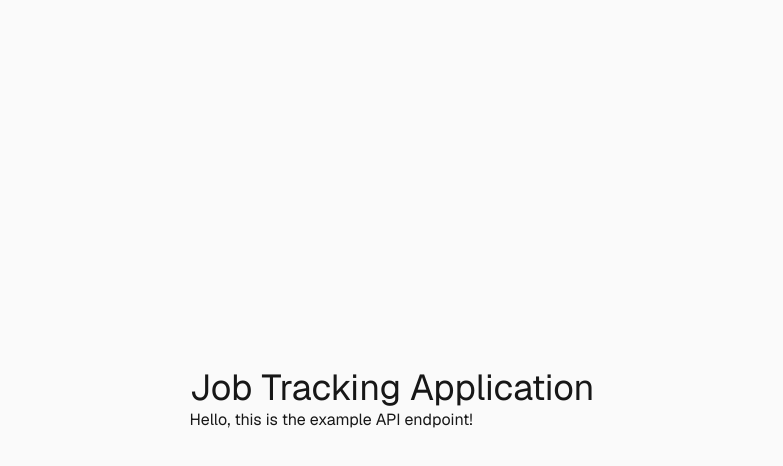
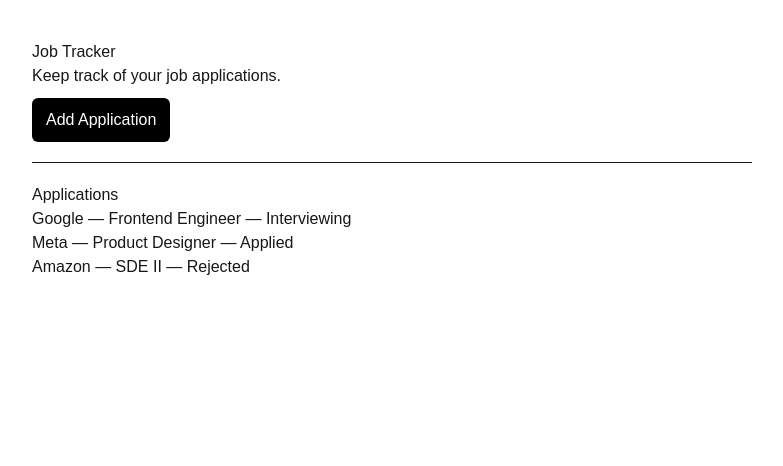
Before and after one commit to Mamoon794/Application-Tracker, a Next.js app in the folder job-tracker/: page / in a window 1280 px wide. Shown: the top 466 px of the page, without its empty margins (248-1031 px from the left). Built offline with nearby package versions, Linux system fonts and the light colour scheme.

Commit message:
Add basic job tracker dashboard UI with static data

```diff
--- a/job-tracker/src/app/page.tsx
+++ b/job-tracker/src/app/page.tsx
@@ -1,26 +1,32 @@
-"use client";
-import Image from "next/image";
-import { useEffect, useState } from "react";
-import axios from "axios";
+export default function Home() {
+  return (
+    <main style={{ padding: "40px", maxWidth: "800px", margin: "0 auto" }}>
+      <h1>Job Tracker</h1>
+      <p>Keep track of your job applications.</p>
 
-export default function Home() {
-  const [message, setMessage] = useState("Loading...");
+      <button
+        style={{
+          marginTop: "10px",
+          padding: "10px 14px",
+          borderRadius: "6px",
+          border: "none",
+          background: "black",
+          color: "white",
+          cursor: "pointer"
+        }}
+      >
+        Add Application
+      </button>
 
-  useEffect(() => {
-    getExample().then((data) => setMessage(data));
-  }, []);
+      <hr style={{ margin: "20px 0" }} />
 
-  return (
-    <div className="flex min-h-screen items-center justify-center bg-zinc-50 font-sans dark:bg-black">
-      <div>
-        <h1 className="text-4xl">Job Tracking Application</h1>
-        <p>{message}</p>
-      </div>
-    </div>
+      <h2>Applications</h2>
+
+      <ul>
+        <li>Google — Frontend Engineer — Interviewing</li>
+        <li>Meta — Product Designer — Applied</li>
+        <li>Amazon — SDE II — Rejected</li>
+      </ul>
+    </main>
   );
 }
-
-async function getExample(){
-  const data = await axios.get("http://localhost:3000/api/example");
-  return data.data;
-}
```
Also changed, not shown: 1 other file (tests, documents, lock files or other folders).
